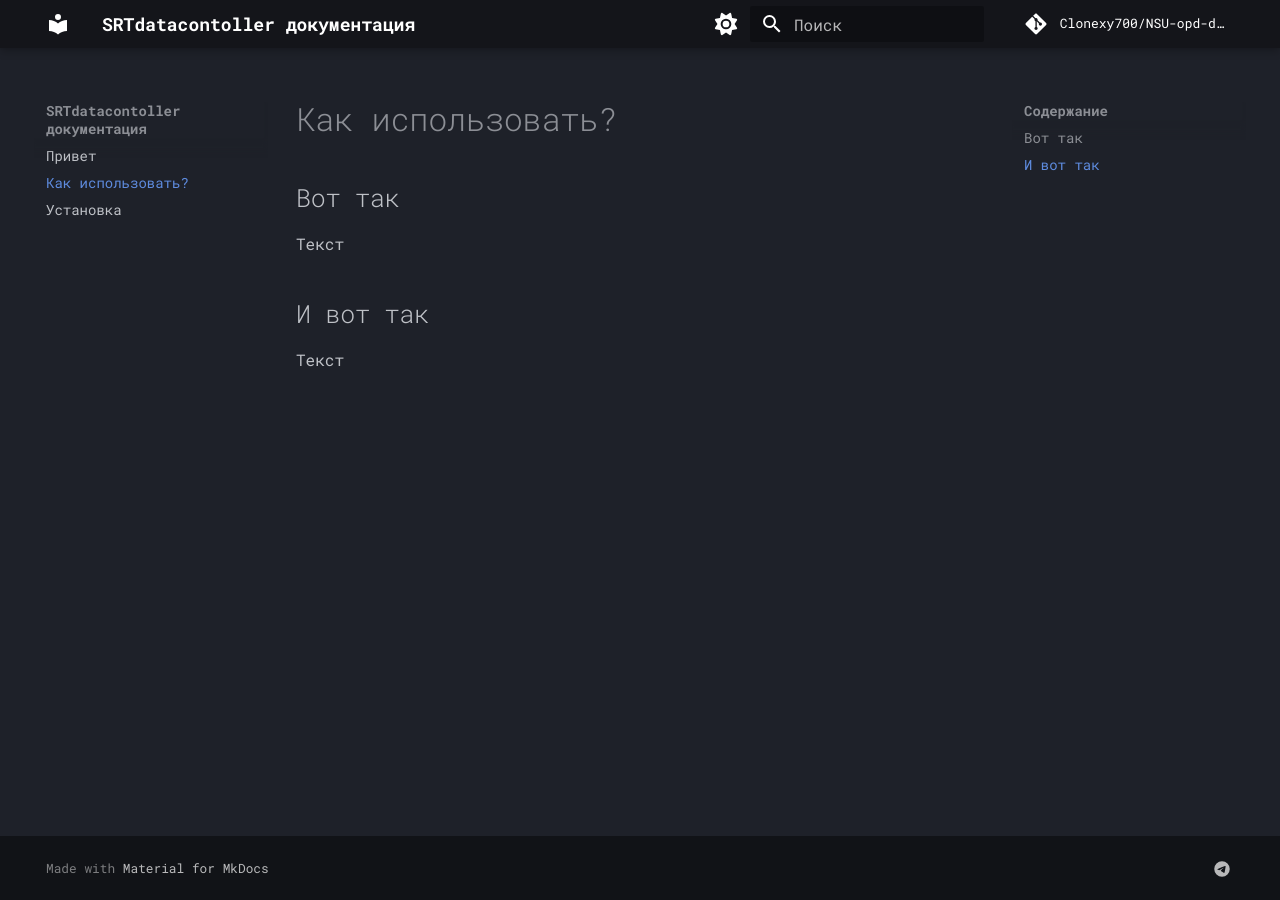
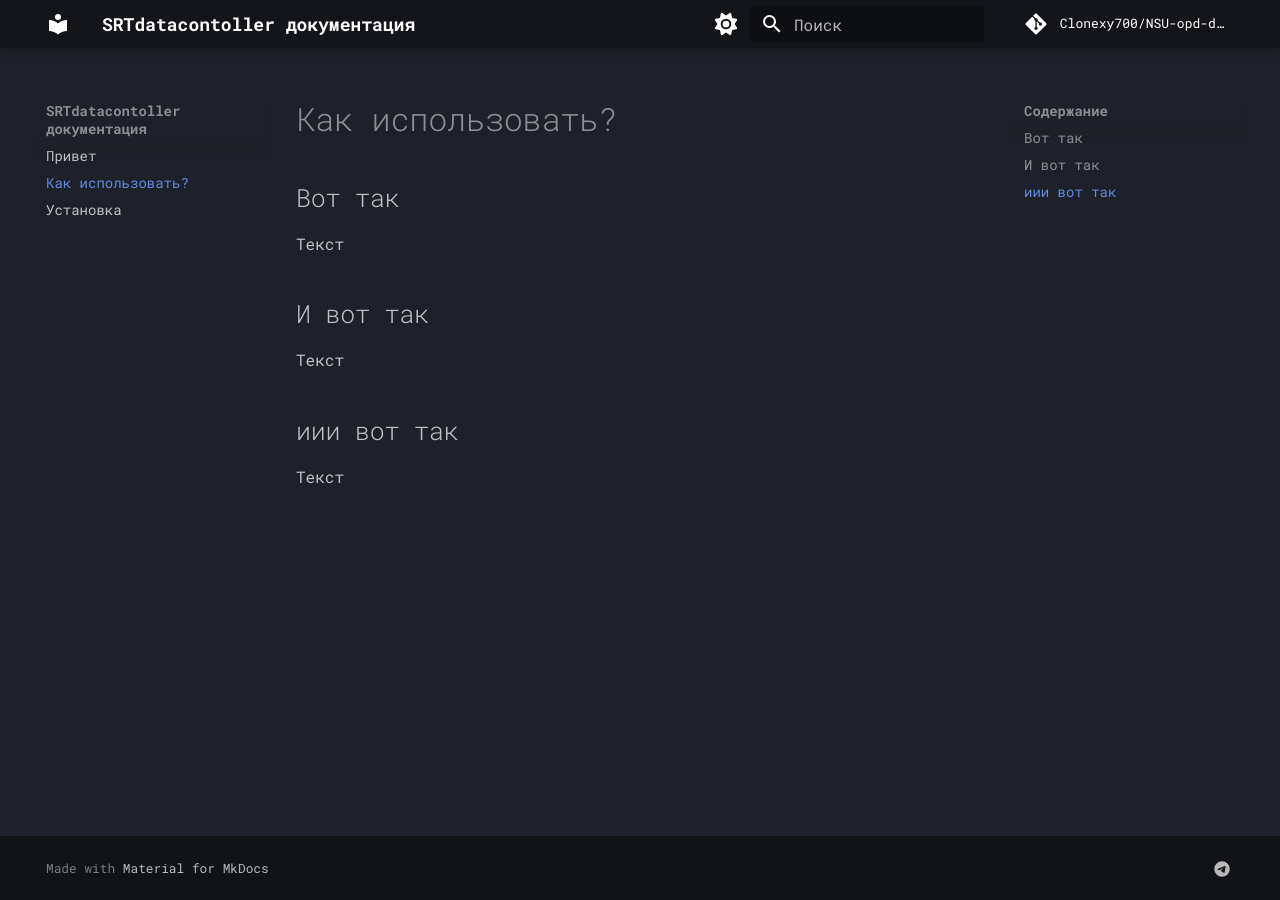
Before and after one commit to Clonexy700/SRTdatacontroller, an MkDocs documentation site: the page built from docs/howtouse.md, in a window 1280 px wide. Built offline with MkDocs 1.6.1 and Material for MkDocs 9.7.7, drawn with Linux system fonts in a browser that asks for light colours; some web fonts are replaced; comment, search, counter and statistics services are not loaded.

Commit message:
Update howtouse.md

```diff
--- a/docs/howtouse.md
+++ b/docs/howtouse.md
@@ -8,3 +8,8 @@
 ## И вот так
 
 Текст
+
+
+## иии вот так
+
+Текст
```
